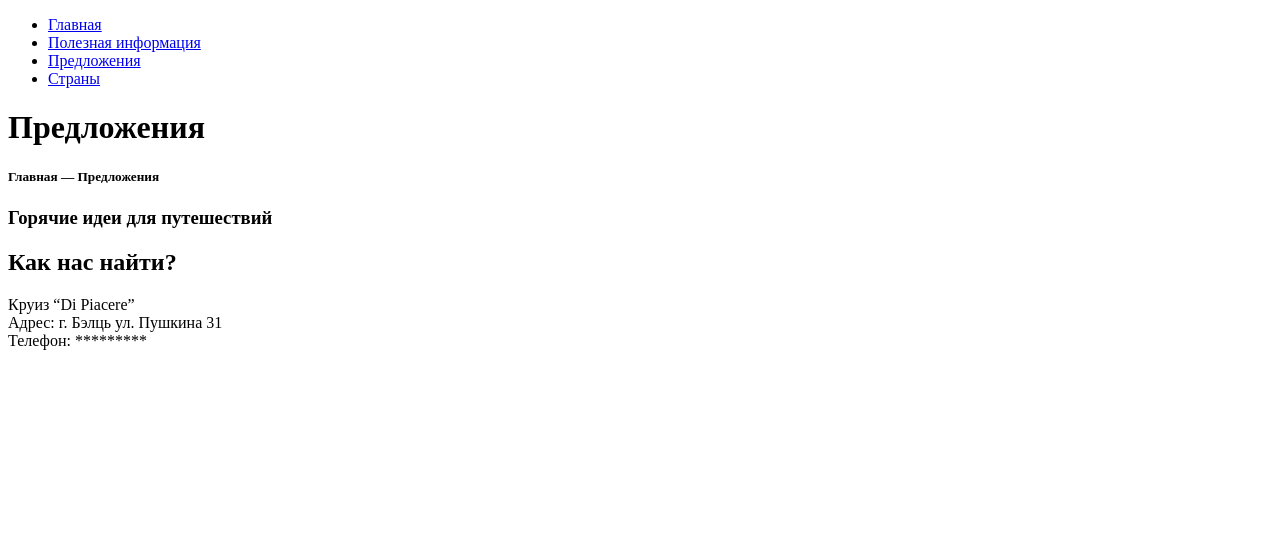
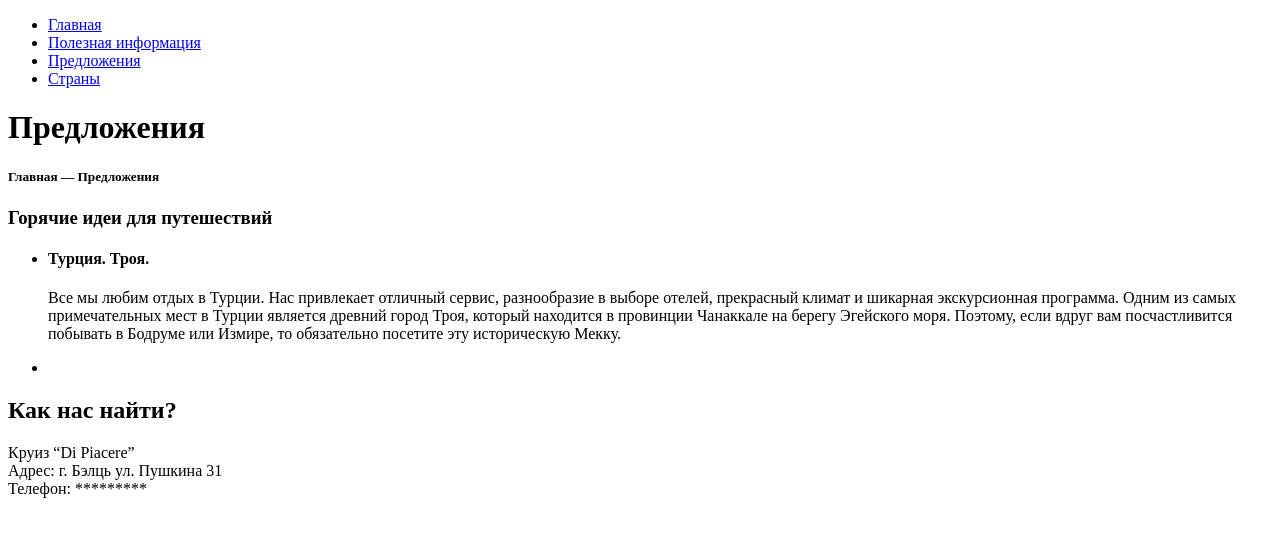
Before and after one commit to IlonaFrasiniuc/Programarea-paginilor-Web, a plain HTML site: page progect/predloj.html in a window 1280 px wide. Drawn offline with Linux system fonts and the light colour scheme.

Commit message:
new adds

```diff
--- a/progect/predloj.html
+++ b/progect/predloj.html
@@ -19,7 +19,19 @@
       </header>
     <h1>Предложения</h1>
     <h5>Главная — Предложения</h5>
-    <h3>Горячие идеи для путешествий </h3>
+    <section>
+        <h3>Горячие идеи для путешествий </h3>
+        <ul>
+            <li>
+                <h4>Турция. Троя.</h4>
+                <p>Все мы любим отдых в Турции. Нас привлекает отличный сервис, разнообразие в выборе отелей, прекрасный климат и шикарная экскурсионная программа. Одним из самых примечательных мест в Турции является древний город Троя, который находится в провинции Чанаккале на берегу Эгейского моря. Поэтому, если вдруг вам посчастливится побывать в Бодруме или Измире, то обязательно посетите эту историческую Мекку.</p>
+            </li>
+            <li>
+
+            </li>
+        </ul>
+    </section>
+
     <footer>
         <section>
           <h2>Как нас найти?</h2>
```
